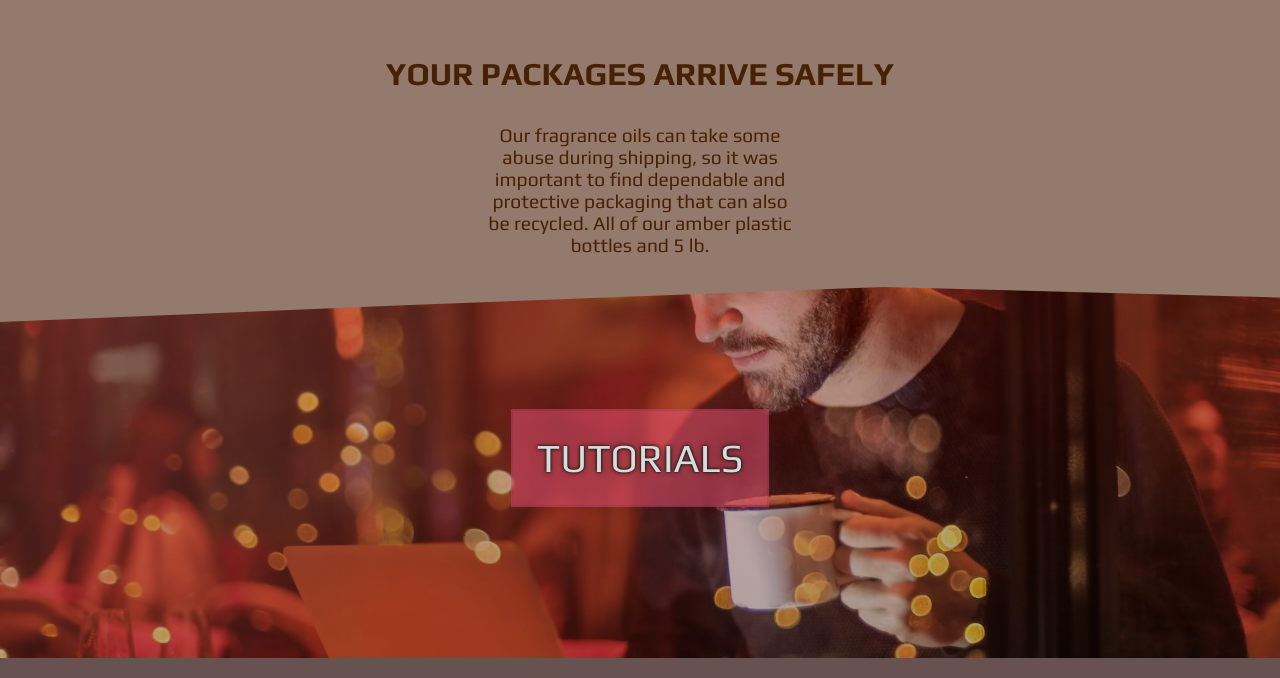
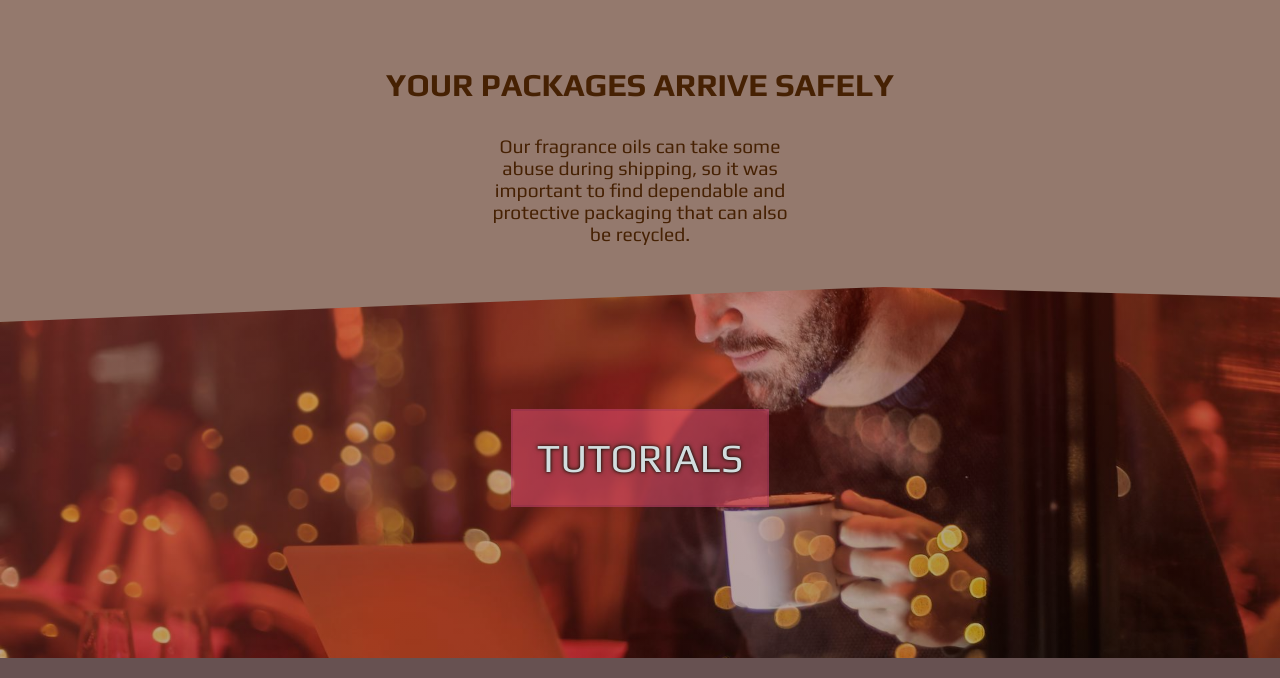
Before and after one commit to 1988joosep/Week-6-CandleShopLanding, a plain HTML site: page index.html in a window 1280 px wide. Shown: the part 1000-1678 px from the top of the page. Drawn offline with Linux system fonts and the light colour scheme.

Commit message:
Update index.html

```diff
--- a/index.html
+++ b/index.html
@@ -44,7 +44,7 @@
                 </h3>
 
                 <p class="sub-heading">
-                    Our fragrance oils can take some abuse during shipping, so it was important to find dependable and protective packaging that can also be recycled. All of our amber plastic bottles and 5 lb.
+                    Our fragrance oils can take some abuse during shipping, so it was important to find dependable and protective packaging that can also be recycled.
 
                 </p>
                 </p>
```
